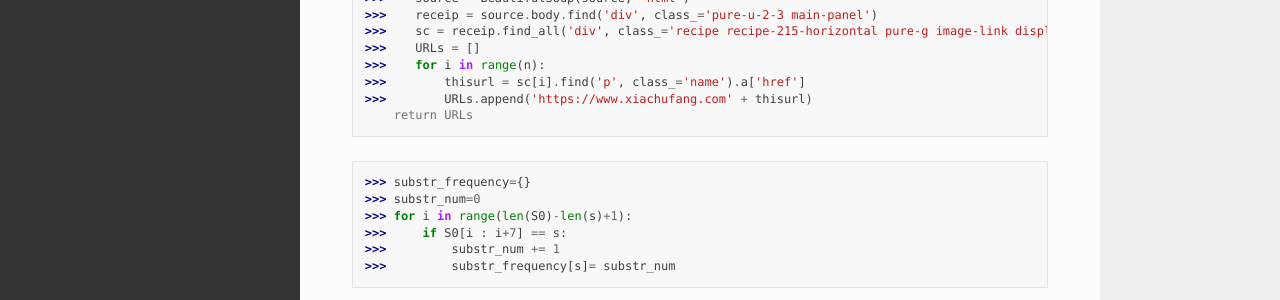
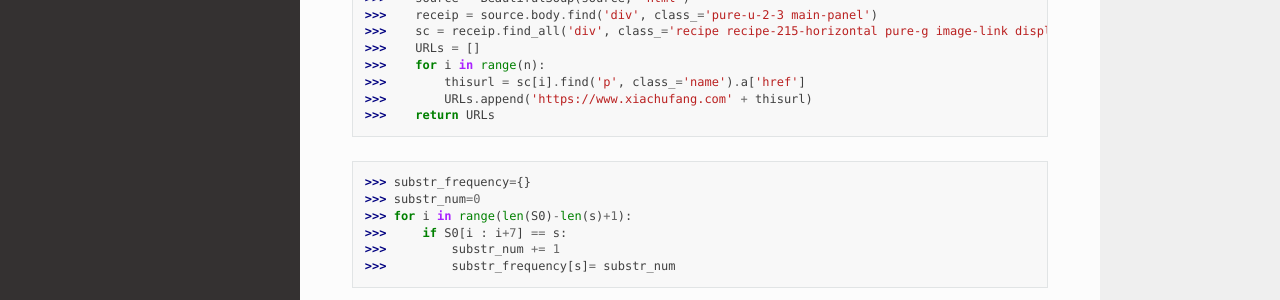
Before and after one commit to sandaowu/IACCS-Python-Study, a Sphinx documentation site: the page built from docs/source/study3.rst, in a window 1280 px wide and 900 px high, scrolled down 565 px. Shown: the part 316-616 px from the top of the window. Built offline with Sphinx 7.4.7 and the Read the Docs theme 2.0.0, drawn with Linux system fonts in a browser that asks for light colours.

```diff
--- a/docs/source/study3.rst
+++ b/docs/source/study3.rst
@@ -33,7 +33,7 @@ Coding
 >>>    for i in range(n):
 >>>        thisurl = sc[i].find('p', class_='name').a['href']
 >>>        URLs.append('https://www.xiachufang.com' + thisurl)
-    return URLs
+>>>    return URLs
 
 >>> substr_frequency={}
 >>> substr_num=0
```
